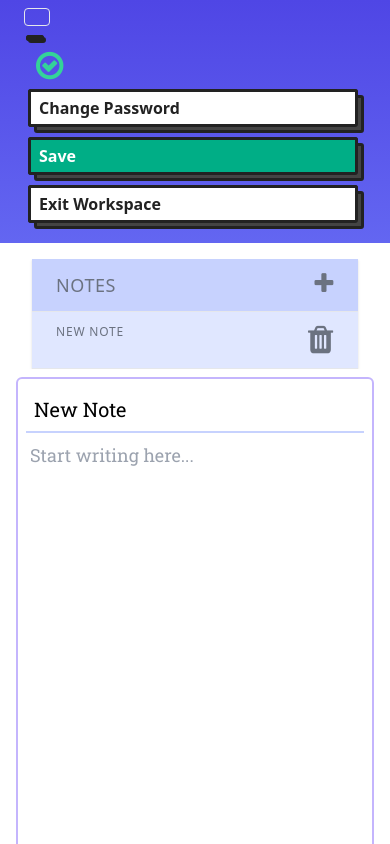
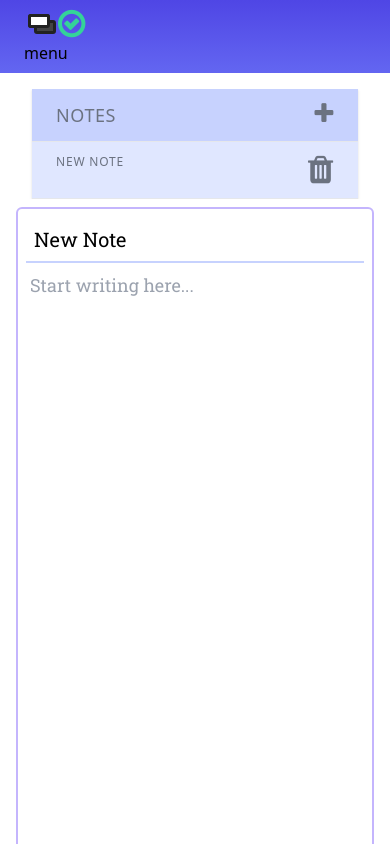
Before and after one commit to tanayvk/legendary-eagle, a React (Create React App) app: page /workspace in a window 390 px wide. Shown: the top 844 px of the page. Built offline with nearby package versions, Linux system fonts and the light colour scheme; no server answers.

Commit message:
work on responsive

```diff
--- a/src/components/Header.js
+++ b/src/components/Header.js
@@ -48,26 +48,28 @@ class Header extends React.Component {
     return (
       <div class="p-0 bg-gradient-to-b from-indigo-600 to-indigo-500">
         <nav class="flex items-center justify-between flex-wrap bg-teal px-6 py-2">
-          <div class="block lg:hidden">
-            <button class="flex items-center px-3 py-2 border rounded text-teal-lighter border-teal-light hover:text-white hover:border-white"></button>
-          </div>
-          <div class="w-full block flex-grow lg:flex lg:items-center lg:w-auto">
+          <div class="w-full block lg:flex lg:items-center lg:w-auto">
             <div class="lg:flex-grow">
-              <div class="blocks inline px-3">
-                <span class="text-lg font-mono">
+              <div class=" ">
+                <span class="text-lg font-mono blocks float-left px-3 ">
                   {localStorage.getItem("workspaceName")}
                 </span>
+                <div class="px-3 ">
+                  {this.props.loading ? (
+                    <i class="fa fa-2x text-red-400 fa-refresh fa-spin"></i>
+                  ) : (
+                    <i class="fa fa-2x text-green-400 fa-check-circle-o"></i>
+                  )}
+                </div>
               </div>
             </div>
-            <div class="px-3">
-              {this.props.loading ? (
-                <i class="fa fa-2x text-red-400 fa-refresh fa-spin"></i>
-              ) : (
-                <i class="fa fa-2x text-green-400 fa-check-circle-o"></i>
-              )}
-            </div>
-            <div class="">
-              <div class="block relative">
+          </div>
+          <div class="block md:hidden">
+            <button>menu</button>
+          </div>
+          <div class="hidden md:block md:flex md:flex-row">
+            <div class="md:inline">
+              <div class="block relative ">
                 <a
                   class="blocks"
                   onClick={(e) => {
@@ -81,7 +83,7 @@ class Header extends React.Component {
                 {this.state.changingPassword && this.renderChangePassword()}
               </div>
             </div>
-            <div>
+            <div class="md:inline">
               <a class=" blocks accent " onClick={this.props.onSave}>
                 Save
               </a>
```
